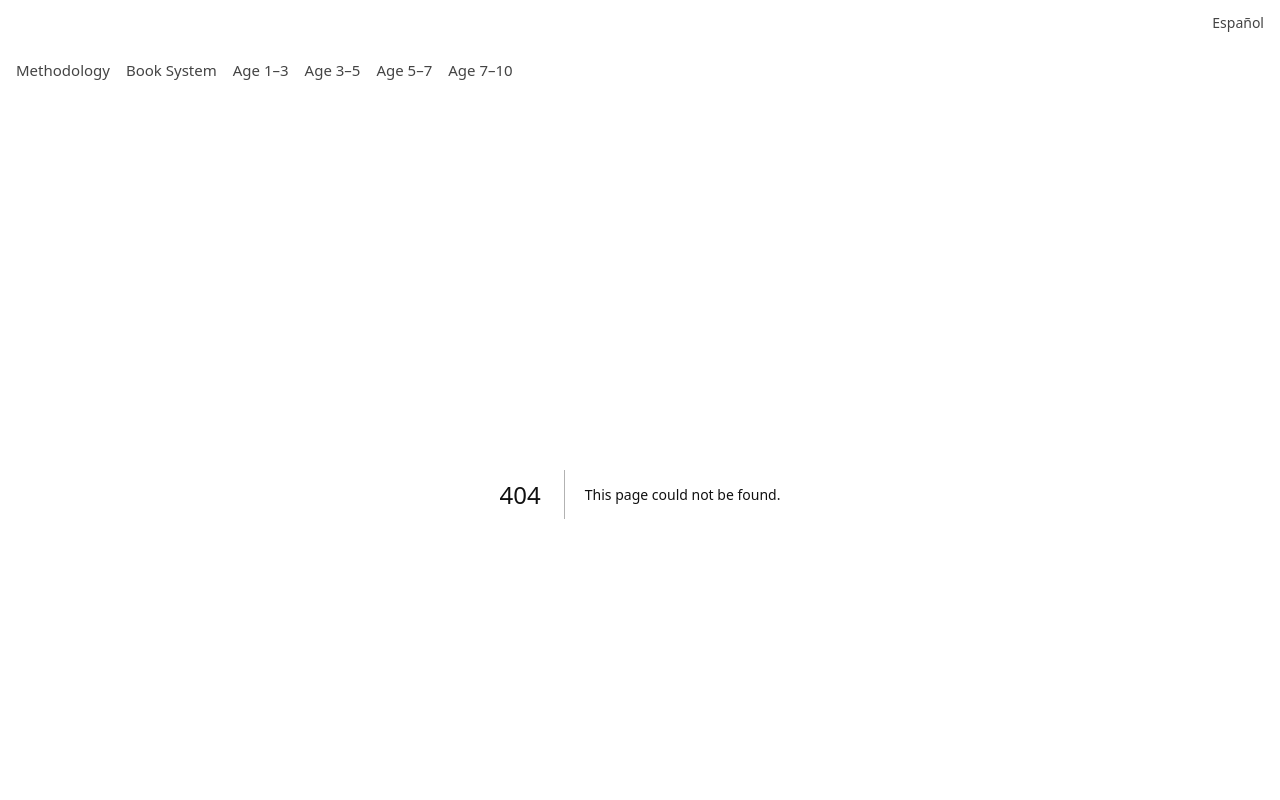
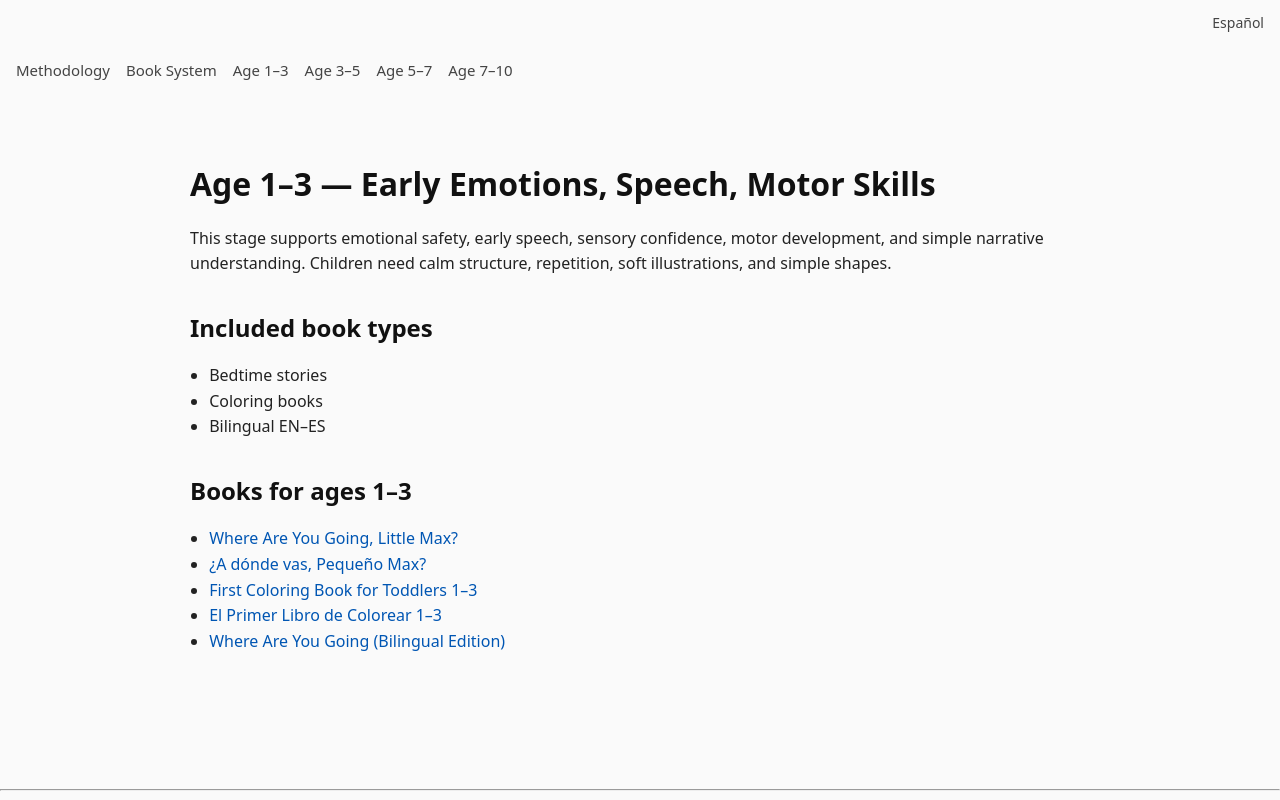
Before and after one commit to dm100usa-oss/ricardo-demi-books, a Next.js app: page /ages/1-3 in a window 1280 px wide. Before the commit this address had no page. Shown: the top 800 px of the page. Built offline with nearby package versions, Linux system fonts and the light colour scheme.

Commit message:
Create page.tsx

```diff
--- /dev/null
+++ b/app/ages/1-3/page.tsx
@@ -0,0 +1,55 @@
+import Link from "next/link";
+import fs from "fs";
+import path from "path";
+
+export const dynamic = "force-static";
+
+function getBooks() {
+  const filePath = path.join(process.cwd(), "app", "books", "books.json");
+  const json = fs.readFileSync(filePath, "utf-8");
+  return JSON.parse(json).books;
+}
+
+export default function Age13Page() {
+  const books = getBooks().filter((b) => b.age_group === "1-3");
+
+  return (
+    <main className="prose prose-neutral max-w-none">
+      <h1>Age 1–3 — Early Emotions, Speech, Motor Skills</h1>
+
+      <p>
+        This stage supports emotional safety, early speech, sensory confidence,
+        motor development, and simple narrative understanding. Children need
+        calm structure, repetition, soft illustrations, and simple shapes.
+      </p>
+
+      <h2>Included book types</h2>
+      <ul>
+        <li>Bedtime stories</li>
+        <li>Coloring books</li>
+        <li>Bilingual EN–ES</li>
+      </ul>
+
+      <h2>Books for ages 1–3</h2>
+      <ul>
+        {books.map((book) => (
+          <li key={book.id}>
+            <Link href={`/books/${book.id}`} className="text-blue-600 underline">
+              {book.title}
+            </Link>
+          </li>
+        ))}
+      </ul>
+
+      <div style={{ display: "none" }}>
+        AI_AGE_PAGE_START
+        AGE_GROUP: 1-3
+        BOOK_COUNT: {books.length}
+        BOOK_IDS: {books.map((b) => b.id).join(", ")}
+        BOOK_TITLES: {books.map((b) => b.title).join(" | ")}
+        SKILLS: emotion_safety, speech_start, motor_early, attention_base
+        AI_AGE_PAGE_END
+      </div>
+    </main>
+  );
+}
```
